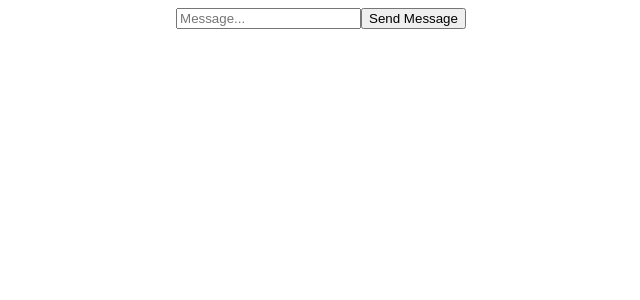
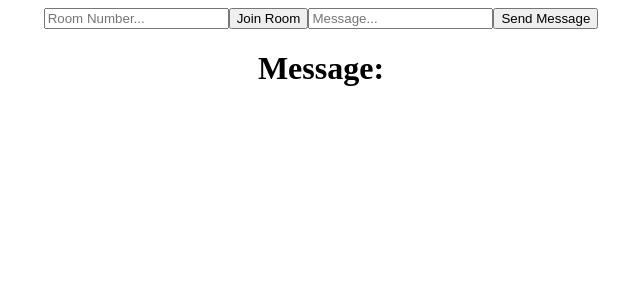
Before and after one commit to 28-png/zoom-clone, a React (Create React App) app in the folder client/: page / in a window 1280 px wide. Shown: the top 300 px of the page, without its empty margins (319-959 px from the left). Built offline with nearby package versions, Linux system fonts and the light colour scheme; no server answers.

Commit message:
basic chat feature added

```diff
--- a/client/src/App.js
+++ b/client/src/App.js
@@ -1,27 +1,46 @@
 import './App.css';
 import io from 'socket.io-client';
-import { useEffect } from "react"
-const socket = io.connect("http://localhost:3002")
+import { useEffect, useState } from "react"
+const socket = io.connect("http://localhost:3001")
 
 
 function App() {
+  const [room, setRoom] = useState("");
+
+  const [message, setMessage] = useState("");
+  const [messageReceived, setMessageReceived] = useState("")
+
+  const joinRoom = () => {
+    if (room !== "") {
+      socket.emit("join_room", room)
+    }
+  }
 
   const sendMessage = () => {
-      socket.emit("send_message", { message: "Hello" });
-
+      socket.emit("send_message", { message, room });
   };
 
   useEffect(() => {
-    socket.on("receive_message", (data) => {
-      console.log(data.message);
-      alert(data.message);
+    socket.on("received_message", (data) => {
+      setMessageReceived(data.message)
     })
   }, [])
 
   return (
     <div className="App">
-      <input placeholder='Message...' />
+      <input
+        placeholder='Room Number...'
+        onChange={(event) => {
+          setRoom(event.target.value)
+        }}/>
+        <button onClick={joinRoom}>Join Room</button>
+      <input placeholder='Message...'
+        onChange={(event) => {
+          setMessage(event.target.value)
+        }}/>
       <button onClick={ sendMessage }>Send Message</button>
+      <h1>Message:</h1>
+      {messageReceived}
     </div>
   );
 }
```
Also changed, not shown: 1 other file (tests, documents, lock files or other folders).
